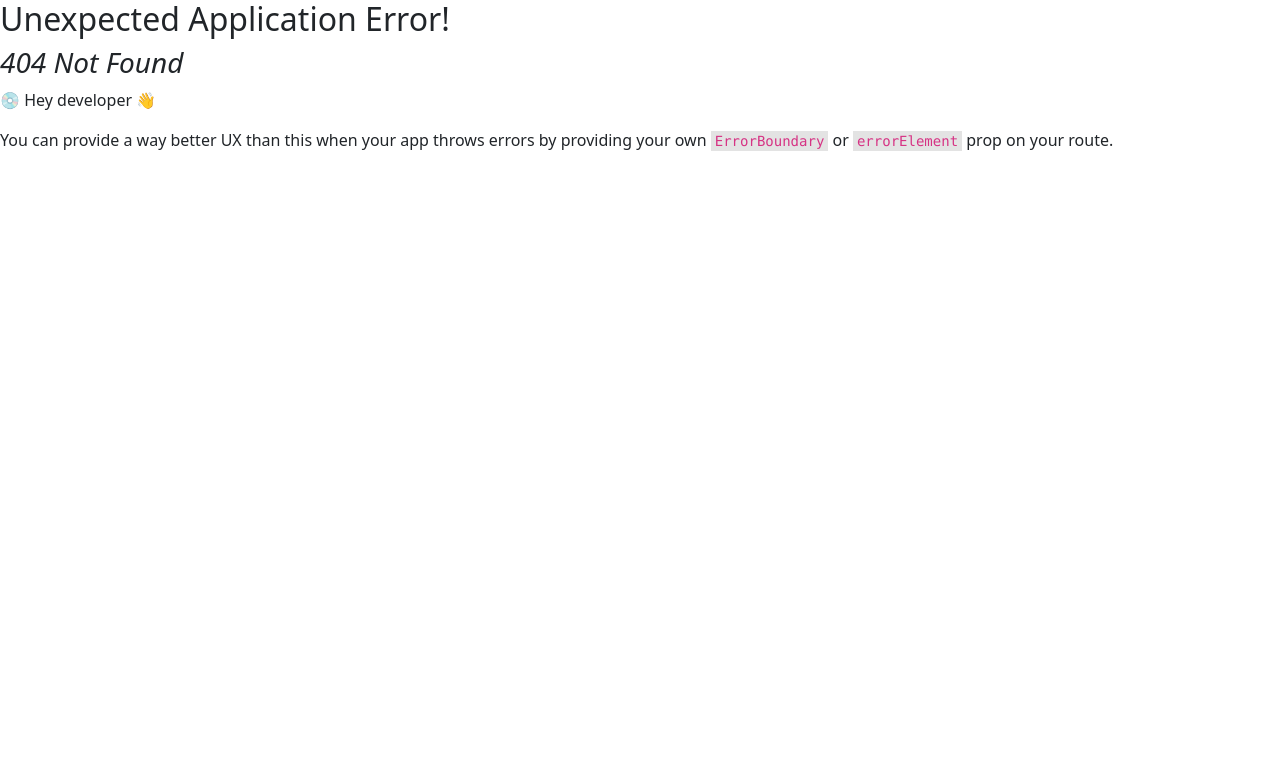
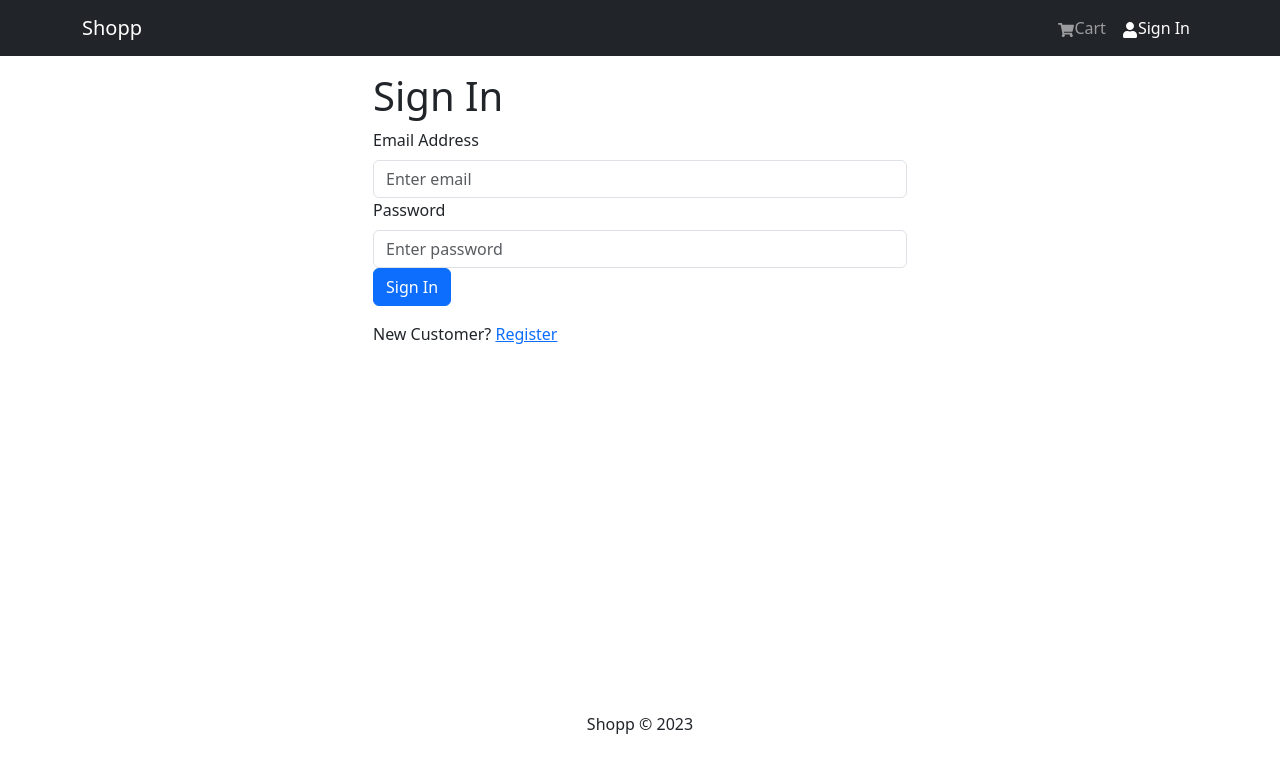
Before and after one commit to parikshitadhikari/shopp-mern, a React (Create React App) app in the folder frontend/: page /login in a window 1280 px wide. Before the commit this address had no page. Shown: the top 772 px of the page. Built offline with nearby package versions, Linux system fonts and the light colour scheme.

Commit message:
8- login user

```diff
--- a/frontend/package.json
+++ b/frontend/package.json
@@ -18,6 +18,7 @@
     "react-router-bootstrap": "^0.26.2",
     "react-router-dom": "^6.12.0",
     "react-scripts": "5.0.1",
+    "react-toastify": "^9.1.3",
     "web-vitals": "^2.1.4"
   },
   "scripts": {
--- a/frontend/src/App.js
+++ b/frontend/src/App.js
@@ -2,6 +2,8 @@
 import Footer from "./components/Footer"
 import Header from "./components/Header"
 import { Outlet } from "react-router-dom"
+import {ToastContainer} from "react-toastify"
+import 'react-toastify/dist/ReactToastify.css';
 
 const App = () => {
   return (
@@ -13,6 +15,7 @@
             </Container>
           </main>
         <Footer/>
+        <ToastContainer/>
     </div>
   )
 }
--- /dev/null
+++ b/frontend/src/components/FormContainer.jsx
@@ -0,0 +1,15 @@
+import { Container, Row, Col } from "react-bootstrap";
+
+const FormContainer = ({children}) => {
+  return (
+    <Container>
+      <Row className="justify-content-md-center">
+        <Col xs={12} md={6}>
+          {children}
+        </Col>
+      </Row>
+    </Container>
+  );
+};
+
+export default FormContainer;
--- a/frontend/src/components/Header.jsx
+++ b/frontend/src/components/Header.jsx
@@ -1,10 +1,13 @@
-import { Badge, Navbar, Nav, Container } from "react-bootstrap";
+import { Badge, Navbar, Nav, Container, NavDropdown } from "react-bootstrap";
 import { FaShoppingCart, FaUser } from "react-icons/fa";
 import { LinkContainer } from "react-router-bootstrap";
 import { useSelector } from "react-redux";
 
 const Header = () => {
   const { cartItems } = useSelector((state) => state.cart); //getting cartItems from cart state
+  const { userInfo } = useSelector((state) => state.auth); //getting userInfo from auth state
+
+  const logoutHandler = () => {};
 
   return (
     <header>
@@ -31,12 +34,26 @@
                   )}
                 </Nav.Link>
               </LinkContainer>
+              {userInfo ? (
+                <NavDropdown title={userInfo.name} id="username">
+                  <LinkContainer to="/profile">
+                    <NavDropdown.Item>Profile</NavDropdown.Item>
+                  </LinkContainer>
+                  <LinkContainer to="/orders">
+                    <NavDropdown.Item>Orders</NavDropdown.Item>
+                  </LinkContainer>
+                  <NavDropdown.Item onClick={logoutHandler}>
+                    Logout
+                  </NavDropdown.Item>
+                </NavDropdown>
+              ) : (
                 <LinkContainer to="/login">
                   <Nav.Link>
                     <FaUser />
                     Sign In
                   </Nav.Link>
                 </LinkContainer>
+              )}
             </Nav>
           </Navbar.Collapse>
         </Container>
--- a/frontend/src/index.js
+++ b/frontend/src/index.js
@@ -14,6 +14,7 @@
 import HomeScreen from "./screens/HomeScreen.jsx";
 import ProductScreen from "./screens/ProductScreen.jsx";
 import CartScreen from "./screens/CartScreen.jsx";
+import LoginScreen from "./screens/LoginScreen.jsx";
 
 const router = createBrowserRouter(
   createRoutesFromElements(
@@ -22,6 +23,7 @@
       <Route index={true} path="/" element={<HomeScreen />} />
       <Route path="/product/:id" element={<ProductScreen />} />
       <Route path="/cart" element={<CartScreen />} />
+      <Route path="/login" element={<LoginScreen />} />
     </Route>
   )
 );
--- /dev/null
+++ b/frontend/src/screens/LoginScreen.jsx
@@ -0,0 +1,81 @@
+import { useState, useEffect } from "react";
+import { Link, useLocation, useNavigate } from "react-router-dom";
+import { useDispatch, useSelector } from "react-redux";
+import { Form, Button, Row, Col } from "react-bootstrap";
+import FormContainer from "../components/FormContainer";
+import { useLoginMutation } from "../store/slices/usersApiSlice.js";
+import { setCredentials } from "../store/slices/authSlice";
+import { toast } from "react-toastify";
+
+const LoginScreen = () => {
+  const [email, setEmail] = useState("");
+  const [password, setPassword] = useState("");
+
+  const navigate = useNavigate();
+  const dispatch = useDispatch();
+
+  const [login, { isLoading }] = useLoginMutation(); //destructuring the login function from the useLoginMutation hook and also the isLoading boolean
+  const { userInfo } = useSelector((state) => state.auth); //destructuring the userInfo from the auth slice, userInfo is a part of the state so we use useSelector
+
+  //while clicking of proceed to checkout, if the user is already logged in then redirect to shipping page, for that we use useLocation hook:
+  const { search } = useLocation(); //destructuring the search from the useLocation hook
+  const sp = new URLSearchParams(search); //creating a new URLSearchParams object and passing the search as an argument
+  const redirect = sp.get("redirect") || "/"; //getting the redirect param from the URLSearchParams object
+
+  useEffect(() => {
+    if (userInfo) {
+      //if there is userInfo in local storage then navigate to whatever the redirect is
+      navigate(redirect);
+    }
+  }, [userInfo, redirect, navigate]);
+
+  const submitHandler = async (e) => {
+    e.preventDefault();
+    try {
+      const res = await login({ email, password }).unwrap(); //unwrap the promise returned by the login function
+      dispatch(setCredentials({ ...res })); //dispatch the setCredentials action with the response as the payload
+      navigate(redirect); //navigate to whatever the redirect is
+    } catch (error) {
+      toast.error(error?.data?.message || error.error);
+    }
+  };
+
+  return (
+    <FormContainer>
+      <h1>Sign In</h1>
+      <Form onSubmit={submitHandler}>
+        <Form.Group controlId="email">
+          <Form.Label>Email Address</Form.Label>
+          <Form.Control
+            type="email"
+            placeholder="Enter email"
+            value={email}
+            onChange={(e) => setEmail(e.target.value)}
+          ></Form.Control>
+        </Form.Group>
+        <Form.Group controlId="password">
+          <Form.Label>Password</Form.Label>
+          <Form.Control
+            type="password"
+            placeholder="Enter password"
+            value={password}
+            onChange={(e) => setPassword(e.target.value)}
+          ></Form.Control>
+        </Form.Group>
+        <Button type="submit" variant="primary" disabled={isLoading}>
+          Sign In
+        </Button>
+        {isLoading && <p>Loading...</p>}
+      </Form>
+      <Row className="py-3">
+        <Col>
+          New Customer?{" "}
+          <Link to={redirect ? `/register?redirect=${redirect}` : "/register"}>
+            Register
+          </Link>
+        </Col>
+      </Row>
+    </FormContainer>
+  );
+};
+export default LoginScreen;
--- /dev/null
+++ b/frontend/src/store/slices/authSlice.js
@@ -0,0 +1,22 @@
+// in this slice we wont deal with any endpoints and api stuff, we will just deal with that in userSlice
+// this is simply to set the user credentials to the local storage and remove them
+import {createSlice} from '@reduxjs/toolkit'
+
+const initialState = {
+    userInfo: localStorage.getItem('userInfo') ? JSON.parse(localStorage.getItem('userInfo')) : null, //same concept as of cartSlice
+}
+
+const authSlice = createSlice({
+    name: 'auth',
+    initialState,
+    reducers: {
+        setCredentials: (state, action) => { //set the user credentials to the local storage
+            state.userInfo = action.payload
+            localStorage.setItem('userInfo', JSON.stringify(action.payload)) //store in local storage and stringify it
+        }
+    }
+})
+
+export const {setCredentials} = authSlice.actions
+
+export default authSlice.reducer
--- /dev/null
+++ b/frontend/src/store/slices/usersApiSlice.js
@@ -0,0 +1,18 @@
+import { USERS_URL } from "../../constants";
+import { apiSlice } from "./apiSlice";
+
+//instead of having endpoints in apiSlice, we can have them here
+export const usersApiSlice = apiSlice.injectEndpoints({
+  endpoints: (builder) => ({
+    login: builder.mutation({
+      query: (data) => ({
+        //email and the pw will be passed as data
+        url: `${USERS_URL}/auth`, // /api/users/auth : login user (mutation)
+        method: "POST",
+        body: data,
+      }),
+    }),
+  }),
+});
+
+export const { useLoginMutation } = usersApiSlice;
--- a/frontend/src/store/store.js
+++ b/frontend/src/store/store.js
@@ -1,11 +1,13 @@
 import { configureStore } from "@reduxjs/toolkit";
 import { apiSlice } from "./slices/apiSlice";
 import  cartSliceReducer  from "./slices/cartSlice"; //since it is exported as default, we donot need curly braces
+import authSliceReducer from "./slices/authSlice";
 
 const store = configureStore({
   reducer: {
     [apiSlice.reducerPath]: apiSlice.reducer,
     cart: cartSliceReducer,
+    auth: authSliceReducer,
   },
   middleware: (getDefaultMiddleware) => {
     return getDefaultMiddleware().concat(apiSlice.middleware);
```
Also changed, not shown: 1 other file (tests, documents, lock files or other folders). Lines whose indentation alone changed are shown as unchanged.
